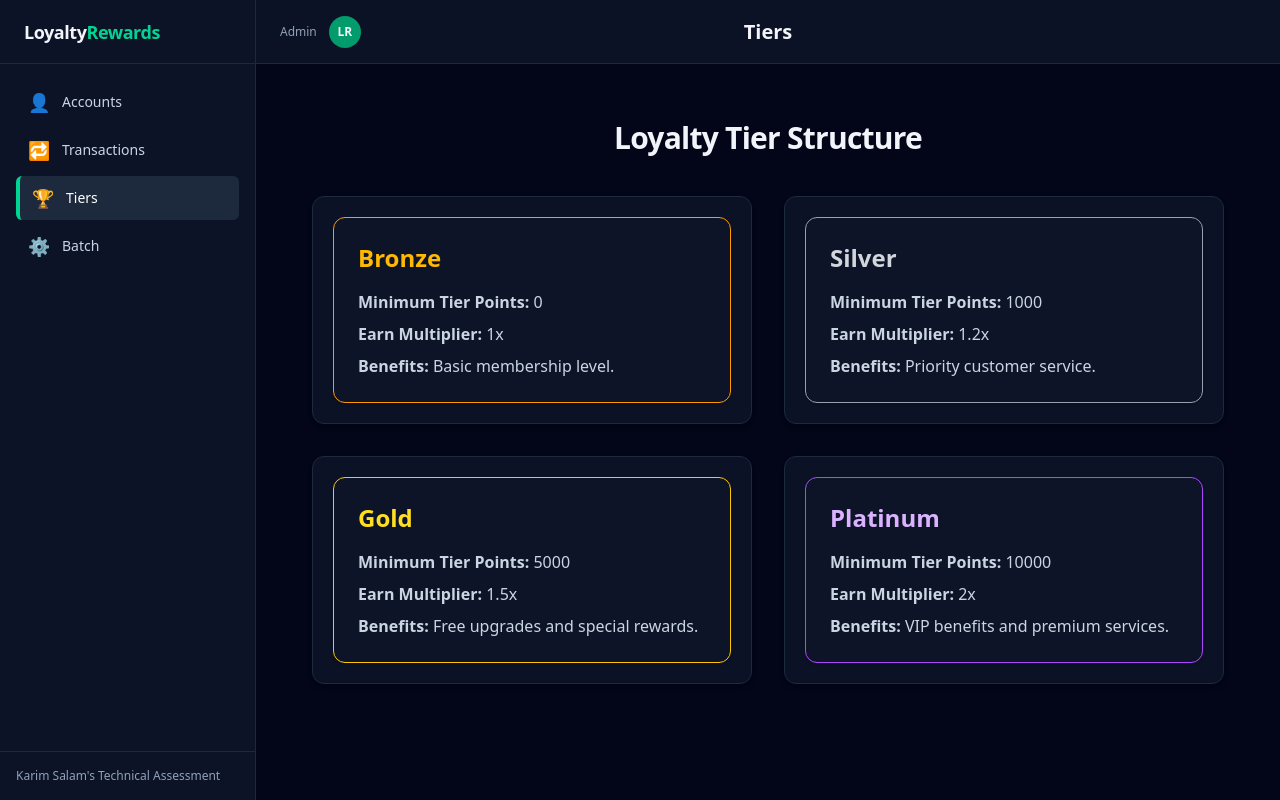
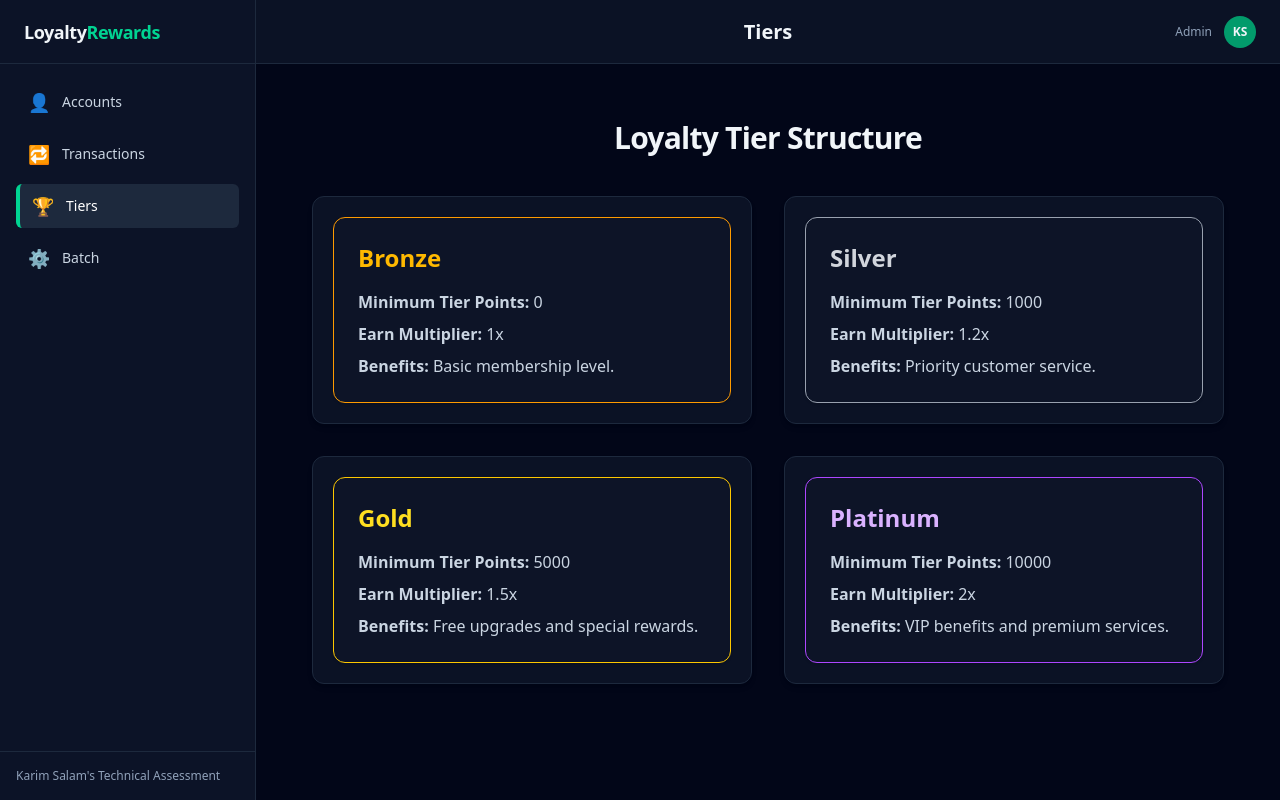
Before and after one commit to KarimSalam1/loyalty-rewards-assignment, a React app in the folder frontend/: page /tiers in a window 1280 px wide. Built offline with nearby package versions, Linux system fonts and the light colour scheme; the HTML template or start-up script is replaced by a standard one.

Commit message:
UI optimization

```diff
--- a/frontend/src/layouts/DashboardLayout.jsx
+++ b/frontend/src/layouts/DashboardLayout.jsx
@@ -32,7 +32,7 @@ export default function DashboardLayout({ children }) {
               to={item.to}
               className={({ isActive }) =>
                 `
-        flex items-center gap-3 px-3 py-2 rounded-md transition
+        flex items-center gap-3 px-3 py-2 rounded-md transition mb-2
         ${
           isActive
             ? "bg-slate-800 text-white border-l-4 border-emerald-400"
@@ -53,17 +53,17 @@ export default function DashboardLayout({ children }) {
       </aside>
 
       <div className="flex-1 flex flex-col">
-        <header className="h-16 border-b border-slate-800 bg-slate-900/70 flex items-center justify-between px-6 relative">
+        <header className="h-16 border-b border-slate-800 bg-slate-900/70 flex items-center justify-end px-6 relative">
           <div className="absolute left-1/2 transform -translate-x-1/2">
             <h1 className="text-xl font-semibold">{getTitle()}</h1>
           </div>
 
-          <div className="flex items-center gap-3">
+          <div className="flex items-center gap-3 right-0">
             <span className="hidden sm:inline text-xs text-slate-400">
               Admin
             </span>
             <div className="w-8 h-8 rounded-full bg-emerald-500/80 flex items-center justify-center text-xs font-bold">
-              LR
+              KS
             </div>
           </div>
         </header>
```
Also changed, not shown: 1 other file (tests, documents, lock files or other folders).
